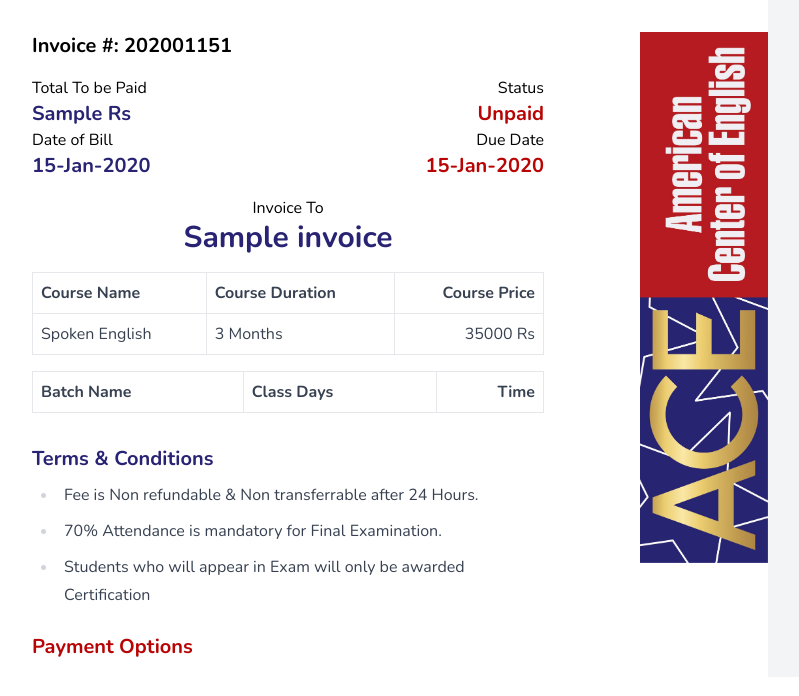
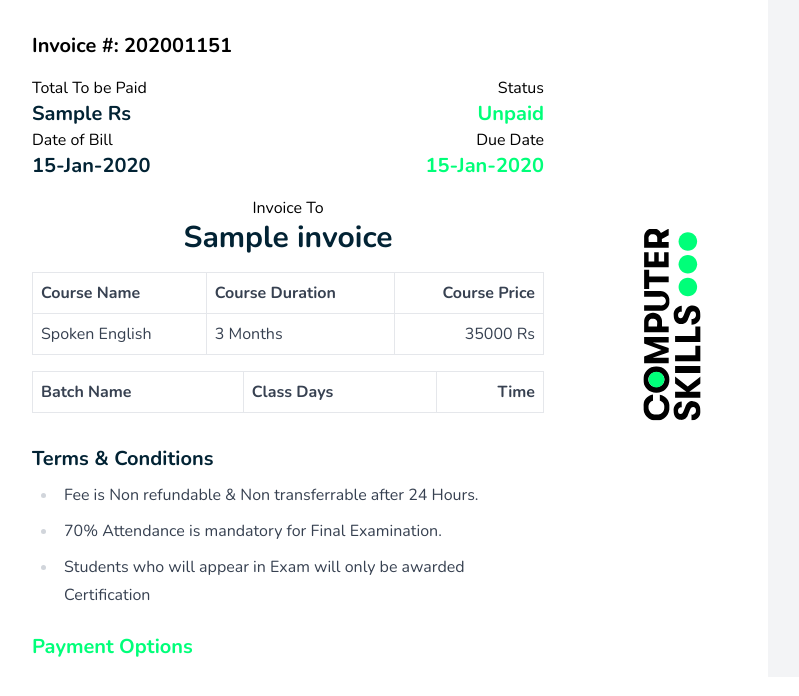
Before and after one commit to simplyaakif/online-ace, a Laravel app: page /invoices/1 in a window 1280 px wide. Shown: the top 696 px of the page, without its empty margins (256-1055 px from the left). Run offline with Laravel 9, Linux system fonts and the light colour scheme; data comes from the database, SQL or seed files in the repository; tables that the repository leaves empty hold one stand-in row (values such as "Sample post"); data that the repository does not hold is empty; style sheets or scripts are compiled from the project's sources; some libraries are stand-ins or nearby versions.

Commit message:
computer skills branch

```diff
--- a/resources/views/components/admin/recovery/invoice.blade.php
+++ b/resources/views/components/admin/recovery/invoice.blade.php
@@ -9,27 +9,27 @@
         <div class="flex justify-between mt-4">
             <div>
                 <h4>Total To be Paid</h4>
-                <h3 class="text-xl font-bold text-brand-b">{{$invoice->amount}} Rs</h3>
+                <h3 class="text-xl font-bold text-brand-bb">{{$invoice->amount}} Rs</h3>
             </div>
             <div class="text-right">
                 <h4>Status</h4>
-                <h3 class="text-xl font-bold text-brand-r">Unpaid</h3>
+                <h3 class="text-xl font-bold text-brand-c">Unpaid</h3>
             </div>
         </div>
         <div class="flex justify-between ">
             <div class="text-left">
                 <h4>Date of Bill</h4>
-                <h3 class="text-xl font-bold text-brand-b">{{carbon($invoice->created_at)->format('d-M-Y')}}</h3>
+                <h3 class="text-xl font-bold text-brand-bb">{{carbon($invoice->created_at)->format('d-M-Y')}}</h3>
             </div>
             <div class="text-right">
                 <h4>Due Date</h4>
-                <h3 class="text-xl font-bold text-brand-r">{{carbon($invoice->due_date)->format('d-M-Y')}}</h3>
+                <h3 class="text-xl font-bold text-brand-c">{{carbon($invoice->due_date)->format('d-M-Y')}}</h3>
             </div>
         </div>
 
         <div class="mt-4 text-center">
             <h4>Invoice To</h4>
-            <h3 class="text-3xl font-bold text-brand-b">{{$invoice->name}}</h3>
+            <h3 class="text-3xl font-bold text-brand-bb">{{$invoice->name}}</h3>
         </div>
 
         <div class="my-4 text-gray-700">
@@ -77,7 +77,7 @@
 
 
         <div class="mt-8 ">
-            <h3 class="font-bold text-xl text-brand-b">Terms & Conditions</h3>
+            <h3 class="font-bold text-xl text-brand-bb">Terms & Conditions</h3>
             <div class="prose">
             <ul >
                 <li>Fee is Non refundable & Non transferrable after 24 Hours.</li>
@@ -89,11 +89,14 @@
 
     </div>
     <div class="w-1/4  mt-8">
-        <img class="w-32 ml-auto mr-0 h-auto" src="{{asset('img/ace-long-logo.jpg')}}" alt="">
+
+        <div class="flex   mr-auto  h-full">
+        <img class="w-auto  -rotate-90 ml-auto mr-0 " src="{{asset('img/Logo BG.svg')}}" alt="">
+        </div>
     </div>
 </div>
 <div class="max-w-4xl mx-auto bg-white px-8">
-    <h2 class="text-xl text-brand-r font-bold mt-4 mb-4">
+    <h2 class="text-xl text-brand-c font-bold mt-4 mb-4">
     Payment Options
     </h2>
     <div class="grid grid-cols-2 gap-2">
--- a/tailwind.config.js
+++ b/tailwind.config.js
@@ -10,6 +10,8 @@
             colors:{
                 'brand-r':'#B80404',
                 'brand-b':'#282373',
+                'brand-bb':'#022334',
+                'brand-c':'#00FF79',
                 danger: colors.rose,
                 primary: colors.blue,
                 success: colors.green,
```
Also changed, not shown: public/img/Logo BG.svg (added), 5 other files.
